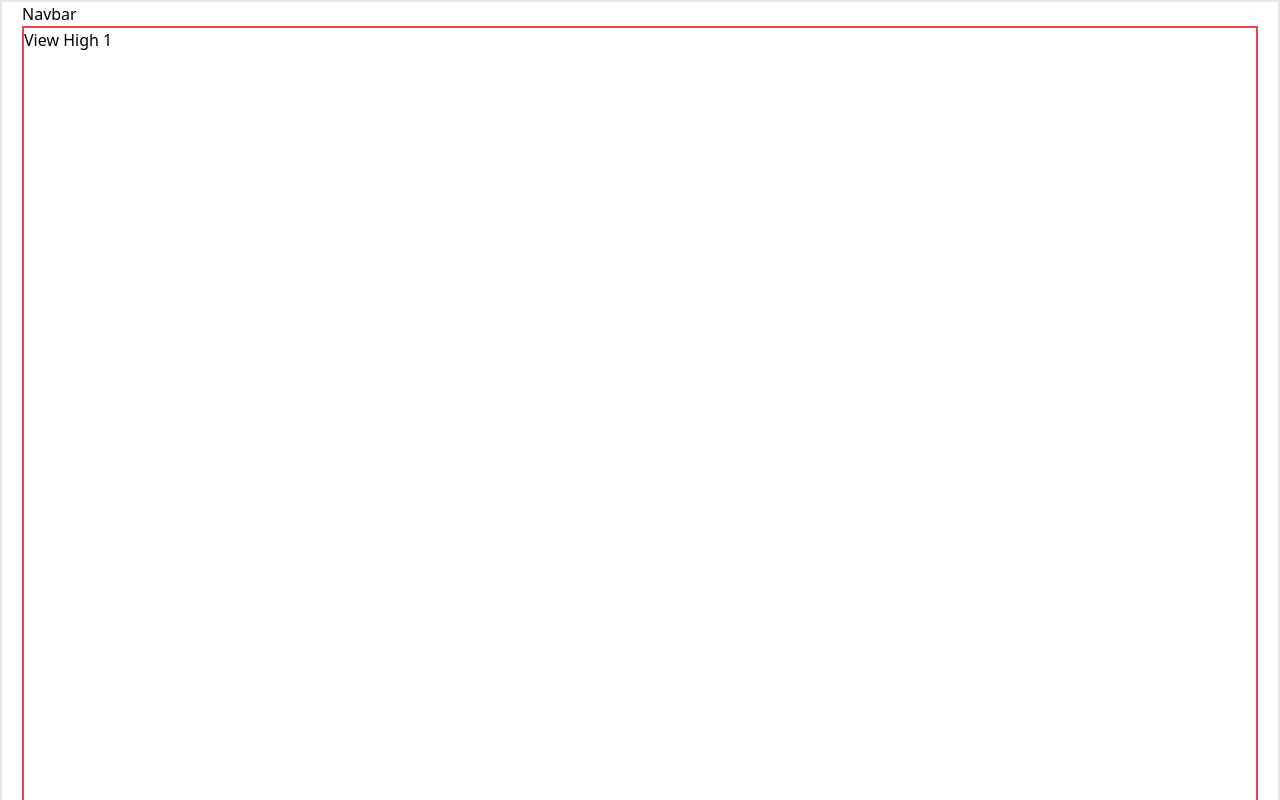
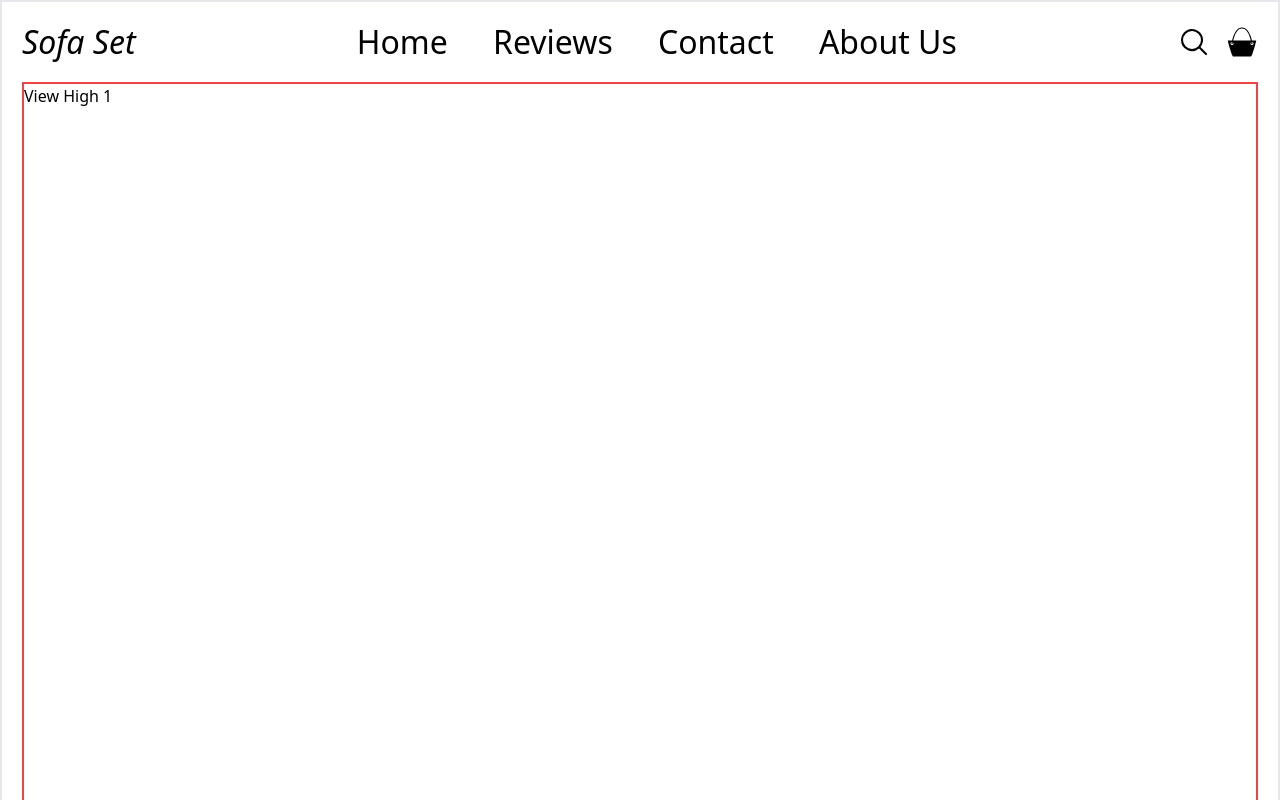
Before and after one commit to Aldyfaisal80/T10-furniture-store, a React (Vite) app: page / in a window 1280 px wide. Shown: the top 800 px of the page. Built offline with nearby package versions, Linux system fonts and the light colour scheme.

Commit message:
modified: navbar

```diff
--- a/src/components/fragments/Navbar.jsx
+++ b/src/components/fragments/Navbar.jsx
@@ -1,7 +1,35 @@
+import { HiMagnifyingGlass } from "react-icons/hi2";
+import { GiBeachBag } from "react-icons/gi";
 export default function Navbar() {
   return (
-    <div>
-        <h1>Navbar</h1>
-    </div>
+    <nav className="flex w-full justify-between items-center py-4 text-[2rem]">
+      <div>
+        <h1 className="italic">Sofa Set</h1>
+      </div>
+      <div>
+        <ul className="flex w-[600px] justify-between items-center">
+          <li>
+            <a className="w-[100px] hover:font-bold">Home</a>
+          </li>
+          <li>
+            <a className="w-[100px] hover:font-bold">Reviews</a>
+          </li>
+          <li>
+            <a className="w-[100px] hover:font-bold">Contact</a>
+          </li>
+          <li>
+            <a className="w-[100px] hover:font-bold">About Us</a>
+          </li>
+        </ul>
+      </div>
+      <div className="flex gap-4 items-center">
+        <a>
+          <HiMagnifyingGlass />
+        </a>
+        <a>
+          <GiBeachBag />
+        </a>
+      </div>
+    </nav>
   )
 }
```
Also changed, not shown: 1 other file (tests, documents, lock files or other folders).
